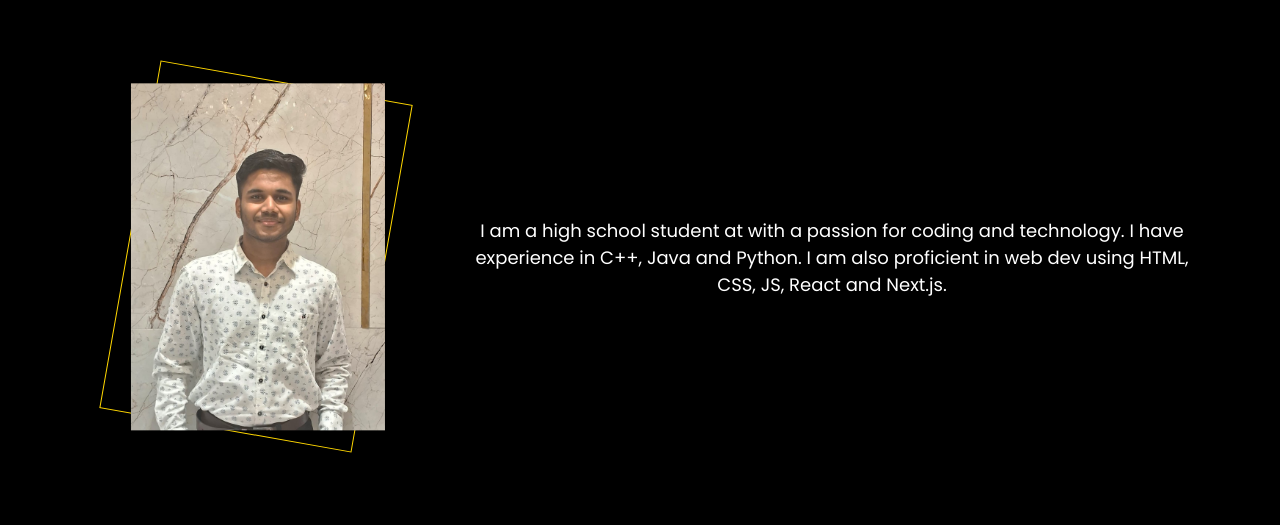
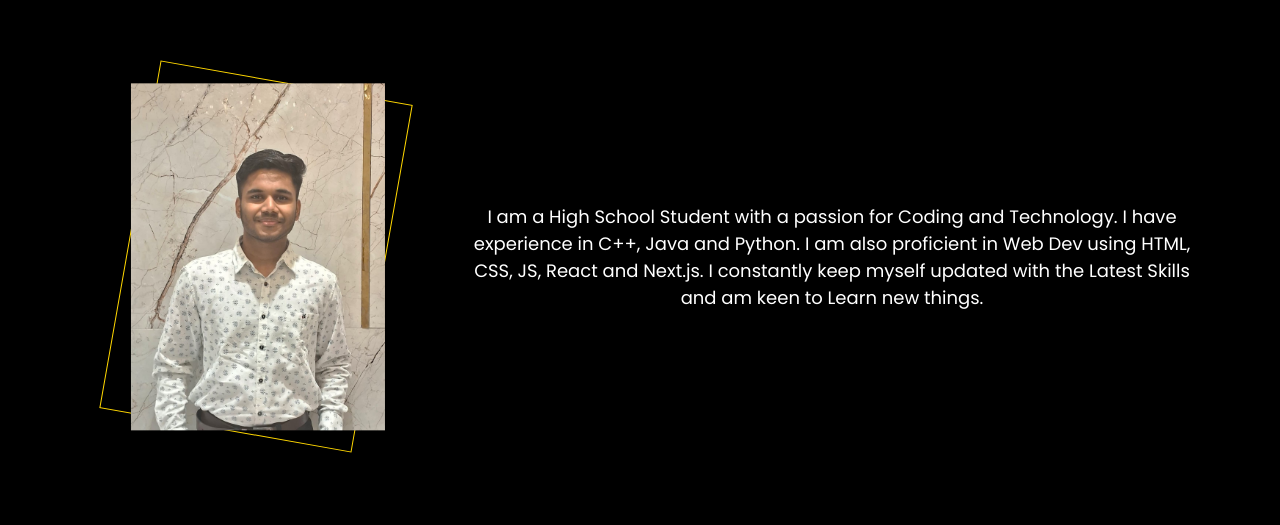
Before and after one commit to rachit1905/personal-website, a Next.js app: page / in a window 1280 px wide. Shown: the part 935-1460 px from the top of the page. Built offline with nearby package versions, Linux system fonts and the light colour scheme.

Commit message:
Improved About Section

```diff
--- a/app/components/About.jsx
+++ b/app/components/About.jsx
@@ -16,9 +16,10 @@ const About = () => {
       </div>
       <div className={styles.text}>
         <p>
-          I am a high school student at with a passion for coding and
-          technology. I have experience in C++, Java and Python. I am also
-          proficient in web dev using HTML, CSS, JS, React and Next.js.
+          I am a High School Student with a passion for Coding and Technology. I
+          have experience in C++, Java and Python. I am also proficient in Web
+          Dev using HTML, CSS, JS, React and Next.js. I constantly keep myself
+          updated with the Latest Skills and am keen to Learn new things.
         </p>
       </div>
     </section>
--- a/app/styles/about.module.css
+++ b/app/styles/about.module.css
@@ -10,6 +10,7 @@
     flex-wrap: wrap;
     align-items: center;
     justify-content: center;
+    align-content: center;
 }
 
 .me {
```
